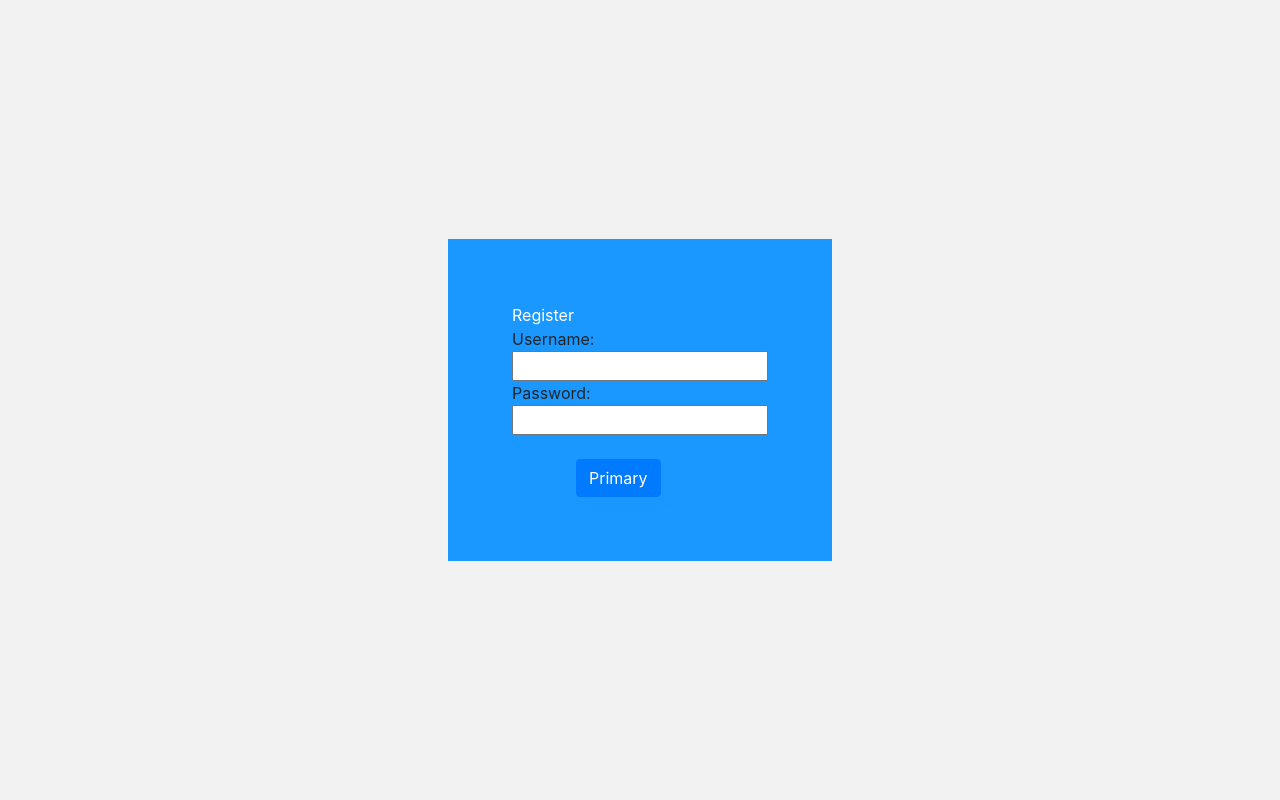
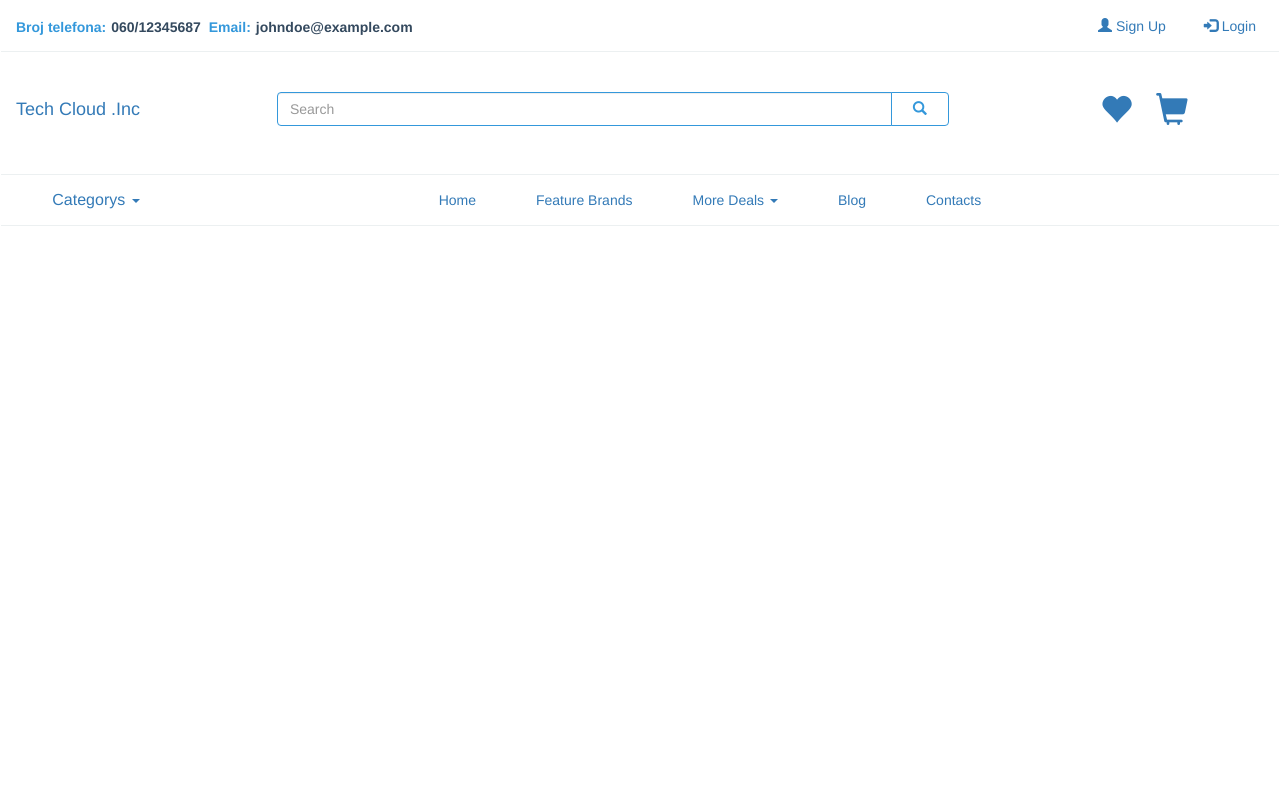
Before and after one commit to NikolaDare/MySql_test, a PHP site: page / in a window 1280 px wide. Run offline with PHP 8.4, Linux system fonts and the light colour scheme; some libraries are stand-ins or nearby versions.

Commit message:
login set

```diff
--- /dev/null
+++ b/css/indexNav.css
@@ -0,0 +1,92 @@
+li a:hover{
+  background: #3498db!important;
+  color:white;
+}
+li a:focus{
+  background: #3498db!important;
+  color:white;
+}
+.test{
+   border-bottom: 0.5px solid  #ecf0f1;
+}
+.ins{
+  padding-top: 32px;
+  padding-bottom: 32px;
+}
+.br{
+  padding-top: 16px; //put correct pixel
+  padding-bottom: 16px; //put correct pixel
+  color: red;
+}
+.nav>li{
+  margin-right: 8px;
+}
+#cart{
+
+  margin-right: 5%;
+}
+#fav{
+  margin-right: 2%;
+}
+.glyphicon.glyphicon-heart{
+  font-size: 32px;
+}
+.glyphicon.glyphicon-shopping-cart {
+    font-size: 32px;
+}
+
+.input-group{
+  width: 60%;
+  left: 10%;
+}
+.far{
+  width: 50%;
+  border: 1px solid #3498db!important;
+  color:  #3498db!important;
+}
+.far:hover,.glyphicon.glyphicon-search:hover{
+  color:white!important;
+  background:#3498db!important;
+}
+.txtIn{
+  border: 1px solid #3498db!important;
+}
+.nvb{
+  margin-left: 18%!important;
+}
+
+.nvb li{
+  margin: 0px 15px;
+}
+.tel{
+  margin-left: 5px;
+  color: #34495e;
+  font-size: 14px;
+}
+.txt{
+  color: #3498db;
+}
+.cate{
+  width: 160px;
+  text-align: center;
+  font-size: 16px;
+}
+.cate:focus{
+  background: #3498db!important;
+  color:white;
+}
+#dialog-confirm{
+  left: 25%;
+
+}
+@media only screen and (max-width: 1200px) {
+  .cate{
+     width: 128px;
+  }
+  .nvb{
+    margin-left: 5%!important;
+  }
+  .nvb li{
+    margin: 0px 10px;
+  }
+}
--- /dev/null
+++ b/index.html
@@ -0,0 +1,118 @@
+<!DOCTYPE html>
+<html lang="en" dir="ltr">
+  <head>
+
+    <meta charset="utf-8">
+    <title></title>
+    <link rel="stylesheet" href="css/indexNav.css">
+    <meta name="viewport" content="width=device-width, initial-scale=1.0">
+
+    <link rel="stylesheet"
+    href="https://maxcdn.bootstrapcdn.com/bootstrap/3.4.0/css/bootstrap.min.css">
+    <script src="https://ajax.googleapis.com/ajax/libs/jquery/3.3.1/jquery.min.js"></script>
+    <script src="https://maxcdn.bootstrapcdn.com/bootstrap/3.4.0/js/bootstrap.min.js"></script>
+
+    <script src="https://code.jquery.com/ui/1.12.1/jquery-ui.js"></script>
+    <link rel="stylesheet" href="https://code.jquery.com/ui/1.12.1/themes/base/jquery-ui.css">
+    <script src="js/login.js" charset="utf-8"></script>
+  </head>
+  <body>
+
+    <nav class="navbar">
+      <div class="container-fluid test">
+
+        <ul class="nav navbar-nav ">
+          <li class="br"><label class="txt">Broj telefona:<label class="tel">060/12345687</label></label></li>
+          <li class="br">
+            <label class="txt">Email:<label class="tel">johndoe@example.com</label></label>
+        </li>
+        </ul>
+
+        <ul class="nav navbar-nav navbar-right">
+          <li><a href="#"><span class="glyphicon glyphicon-user"></span> Sign Up</a></li>
+          <li><a href="#" id="login"><span class="glyphicon glyphicon-log-in"></span> Login</a></li>
+        </ul>
+
+      </div>
+      <div class="container-fluid test ins">
+        <div class="navbar-header">
+          <a class="navbar-brand" href="#">Tech Cloud .Inc</a>
+        </div>
+
+        <form class="nav navbar-form ex" action="#">
+          <div class="input-group">
+            <input type="text" class="form-control txtIn" placeholder="Search">
+            <div class="input-group-btn">
+                <button class="btn btn-default far" type="submit">
+                <i class="glyphicon glyphicon-search"></i>
+              </button>
+            </div>
+
+          </div>
+          <div class="nav navbar-nav navbar-right" data-toggle="tooltip" title="Cart" id="cart">
+            <a href="#"><i class="glyphicon glyphicon-shopping-cart"></i></a>
+          </div>
+
+          <div class="nav navbar-nav navbar-right" data-toggle="tooltip" title="Favorite" id="fav">
+            <a href="#"><i class="glyphicon glyphicon-heart"></i></a>
+          </div>
+        </form>
+
+
+      </div>
+
+      <div class="container-fluid test">
+
+          <ul class="nav navbar-nav">
+            <li class="dropdown">
+              <a class="dropdown-toggle cate" data-toggle="dropdown" href="#">
+                Categorys
+              <span class="caret"></span></a>
+              <ul class="dropdown-menu">
+                <li><a href="#">Page 1-1</a></li>
+                <li><a href="#">Page 1-2</a></li>
+                <li><a href="#">Page 1-3</a></li>
+              </ul>
+            </li>
+
+          </ul>
+          <div class="">
+
+          </div>
+          <ul class="nav navbar-nav nvb">
+            <li class="active"><a href="#">Home</a></li>
+            <li><a href="#">Feature Brands</a></li>
+            <li>
+              <a class="dropdown-toggle" data-toggle="dropdown" href="#">More Deals
+              <span class="caret"></span></a>
+              <ul class="dropdown-menu">
+                <li><a href="#">Page 1-1</a></li>
+                <li><a href="#">Page 1-2</a></li>
+                <li><a href="#">Page 1-3</a></li>
+              </ul>
+            </li>
+            <li><a href="#">Blog</a></li>
+            <li><a href="#">Contacts</a></li>
+          </ul>
+        </div>
+
+    </nav>
+
+    <div class="" id="dialog-confirm" title="Empty the recycle bin?">
+      <form class="login" action="" method="post">
+        Username:
+        <br>
+        <input type="text" name="username" id="username" value="">
+        <br>
+        Password:
+        <br>
+        <input type="password" name="password" id="password" value="">
+        <br>
+      </form>
+    </div>
+    <div class="container-fluid">
+      <!-- <img src="img/s10.png" style="width:100%;" alt=""> -->
+    </div>
+
+  </body>
+</html>
--- a/index.php
+++ /dev/null
@@ -1,41 +0,0 @@
-<!DOCTYPE html>
-<html lang="en" dir="ltr">
-<?php
-
- ?>
-  <head>
-    <meta charset="utf-8">
-    <link rel="stylesheet" href="https://stackpath.bootstrapcdn.com/bootstrap/4.3.1/css/bootstrap.min.css" integrity="sha384-ggOyR0iXCbMQv3Xipma34MD+dH/1fQ784/j6cY/iJTQUOhcWr7x9JvoRxT2MZw1T" crossorigin="anonymous">
-    <script src="https://code.jquery.com/jquery-3.3.1.slim.min.js" integrity="sha384-q8i/X+965DzO0rT7abK41JStQIAqVgRVzpbzo5smXKp4YfRvH+8abtTE1Pi6jizo" crossorigin="anonymous"></script>
-    <link rel="stylesheet" href="css/style.css">
-    <script src="https://ajax.googleapis.com/ajax/libs/jquery/3.3.1/jquery.min.js"></script>
-    <script src="" charset="utf-8"></script>
-    <title></title>
-  </head>
-  <body>
-    <div class="container justify-content-center">
-      <div class="row justify-content-center">
-
-        <div class=".col-6 align-items-center login">
-          <a href="register.php" style="color:white">Register</a>
-          <form class="" action="php/login.php" method="post">
-            Username:
-            <br>
-            <input type="text" name="username" value="">
-            <br>
-            Password:
-            <br>
-            <input type="password" name="password" value="">
-            <br>
-            <br>
-            <button type="submit" class="btn btn-primary">Primary</button>
-          </form>
-
-        </div>
-
-      </div>
-
-
-    </div>
-  </body>
-</html>
--- /dev/null
+++ b/js/login.js
@@ -0,0 +1,39 @@
+function fun() {
+
+    $.post( "php/login.php",
+      {
+      username: $('#username').val(),
+      password: $('#password').val(),
+      },
+      function( data ) {
+        console.log(data);
+      });
+}
+
+$(function() {
+
+
+    $( "#dialog-confirm" ).dialog({
+      autoOpen: false,
+      resizable: false,
+      height: "auto",
+      width: 400,
+      draggable: false,
+      modal: true,
+      dialogClass: 'no-close success-dialog',
+      buttons: {
+        "Login": function() {
+          fun();
+          $( this ).dialog( "close" );
+        },
+        Cancel: function() {
+          $( this ).dialog( "close" );
+        }
+      }
+    });
+
+    $('#login').click(function(){
+
+       $('#dialog-confirm').dialog('open');
+    });
+});
--- a/php/conn.php
+++ b/php/conn.php
@@ -14,6 +14,10 @@ function OpenCon()
  return $conn;
  }
 
+function insert($query){
+
+
+}
 
  function CloseCon($conn)
   {
```
Also changed, not shown: js/register.js (added, +11 -0 lines), page1.php (deleted, +0 -21 lines), php/login.php (+21 -5 lines), php/reg.php (+4 -7 lines), register.php (+6 -5 lines), img/proxy.duckduckgo.png (added), img/s10.png (added), javaScript/page1.js (deleted), javaScript/register.js (deleted), js/page1.js (added).
